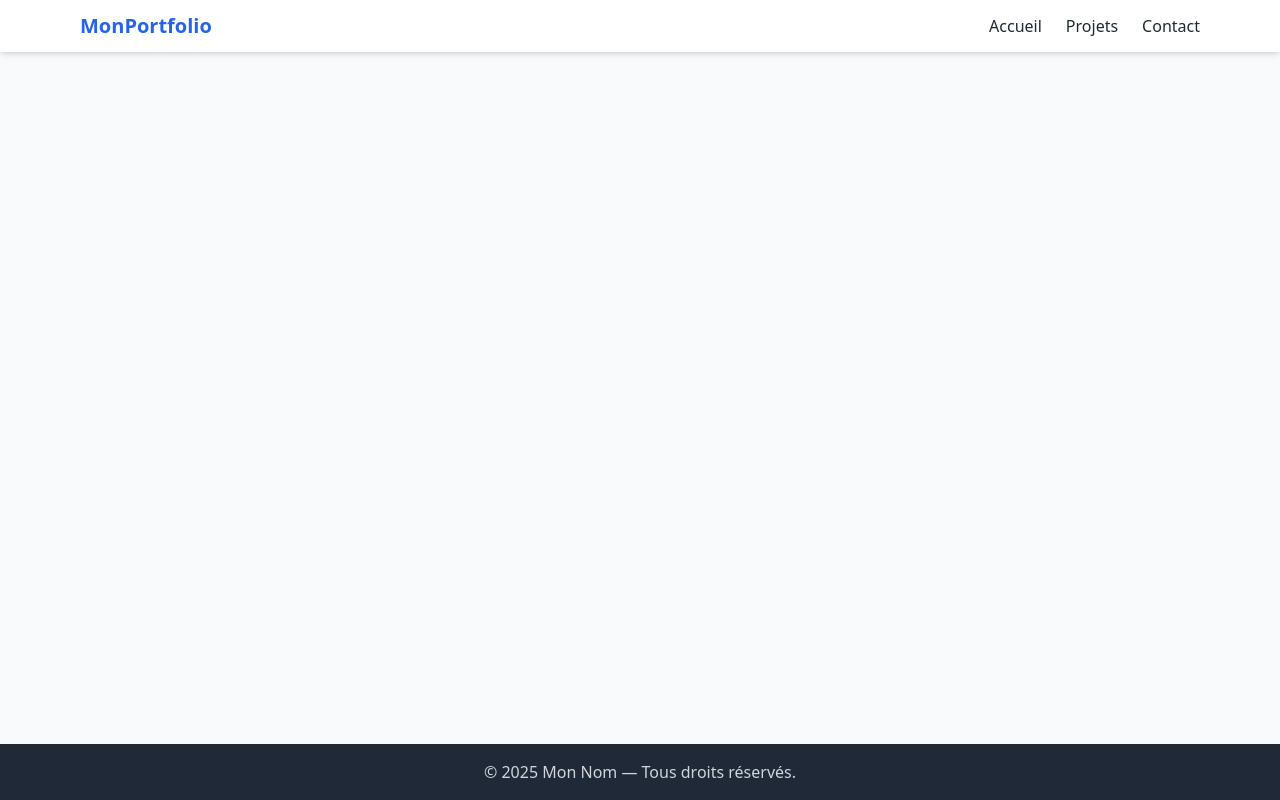
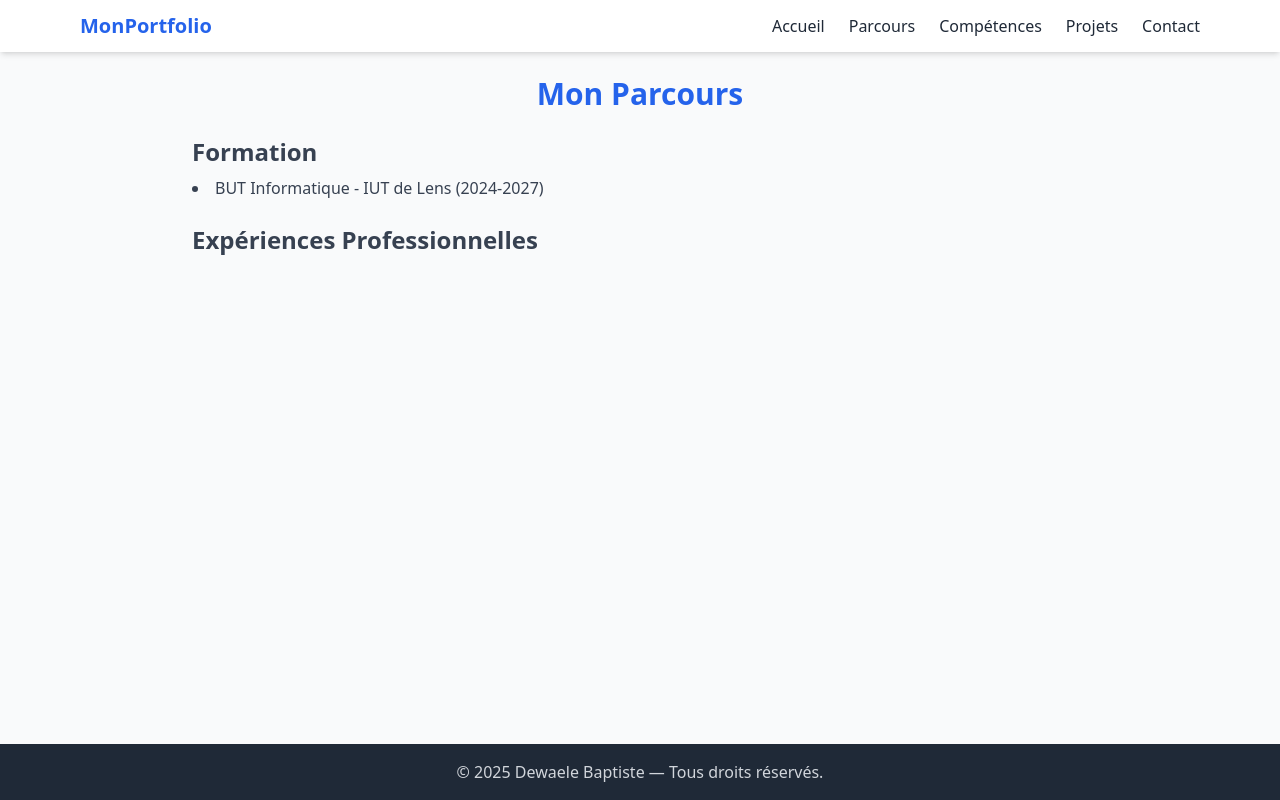
Before and after one commit to gmkiii/portfolio, a React (Vite) app: page /parcours in a window 1280 px wide. Built offline with nearby package versions, Linux system fonts and the light colour scheme.

Commit message:
Initalisation du projet

```diff
--- a/package.json
+++ b/package.json
@@ -10,7 +10,9 @@
     "preview": "vite preview"
   },
   "dependencies": {
+    "gsap": "^3.13.0",
     "react": "^19.1.1",
+    "react-bits": "^1.0.5",
     "react-dom": "^19.1.1",
     "react-router-dom": "^7.9.4"
   },
--- a/src/App.jsx
+++ b/src/App.jsx
@@ -3,7 +3,9 @@ import Navbar from "./components/Navbar";
 import Footer from "./components/Footer";
 import Home from "./pages/Home";
 import Projects from "./pages/Projects";
+import Competence from "./pages/Competence";
 import Contact from "./pages/Contact";
+import Parcours from "./pages/Parcours";
 
 export default function App() {
   return (
@@ -15,6 +17,8 @@ export default function App() {
             <Route path="/" element={<Home />} />
             <Route path="/projects" element={<Projects />} />
             <Route path="/contact" element={<Contact />} />
+            <Route path="/competence" element={<Competence />} />
+            <Route path="/parcours" element={<Parcours/>} />
           </Routes>
         </main>
         <Footer />
--- a/src/components/Footer.jsx
+++ b/src/components/Footer.jsx
@@ -1,7 +1,7 @@
 export default function Footer() {
   return (
     <footer className="bg-gray-800 text-gray-300 text-center py-4">
-      © {new Date().getFullYear()} Mon Nom — Tous droits réservés.
+      © {new Date().getFullYear()} Dewaele Baptiste — Tous droits réservés.
     </footer>
   );
 }
--- a/src/components/Navbar.jsx
+++ b/src/components/Navbar.jsx
@@ -11,6 +11,12 @@ export default function Navbar() {
           <Link to="/" className="hover:text-blue-600">
             Accueil
           </Link>
+          <Link to="/parcours" className="hover:text-blue-600">
+            Parcours
+          </Link>
+          <Link to="/competence" className="hover:text-blue-600">
+            Compétences
+          </Link>
           <Link to="/projects" className="hover:text-blue-600">
             Projets
           </Link>
--- /dev/null
+++ b/src/pages/Competence.jsx
@@ -0,0 +1,19 @@
+export default function Competence() {
+    return (
+        <section className="max-w-4xl mx-auto text-center">
+            <h2 className="text-3xl font-bold text-blue-600 mb-6">Mes Compétences</h2>
+            <div className="grid grid-cols-1 md:grid-cols-2 gap-8">
+                <div>
+                    <h3 className="text-2xl font-semibold mb-4">Frontend</h3>
+                    <ul className="list-disc list-inside text-left text-gray-700">
+                    </ul>
+                </div>
+                <div>
+                    <h3 className="text-2xl font-semibold mb-4">Backend</h3>
+                    <ul className="list-disc list-inside text-left text-gray-700">
+                    </ul>
+                </div>
+            </div>
+        </section>
+    );
+}
--- a/src/pages/Contact.jsx
+++ b/src/pages/Contact.jsx
@@ -7,7 +7,7 @@ export default function Contact() {
         href="mailto:ton.email@example.com"
         className="text-lg bg-blue-600 text-white px-5 py-3 rounded-lg hover:bg-blue-700 transition"
       >
-        ton.email@example.com
+        baptiste.dewaele3@gmail.com
       </a>
     </section>
   );
--- a/src/pages/Home.jsx
+++ b/src/pages/Home.jsx
@@ -2,10 +2,10 @@ export default function Home() {
   return (
     <section className="text-center py-20">
       <h1 className="text-5xl font-bold text-blue-600 mb-4">
-        Salut, je suis <span className="text-gray-900">Ton Nom</span>
+        Salut, je suis <span className="text-gray-900">Baptiste Dewaele</span>
       </h1>
       <p className="text-lg text-gray-600 mb-8">
-        Développeur passionné — bienvenue sur mon portfolio !
+        Bienvenue sur mon portfolio !
       </p>
       <a
         href="/projects"
--- /dev/null
+++ b/src/pages/Parcours.jsx
@@ -0,0 +1,20 @@
+export default function Parcours() {
+    return (
+        <section className="max-w-4xl mx-auto text-center">
+            <h2 className="text-3xl font-bold text-blue-600 mb-6">Mon Parcours</h2>
+            <div className="space-y-6 text-left text-gray-700">
+                <div>
+                    <h3 className="text-2xl font-semibold mb-2">Formation</h3>
+                    <ul className="list-disc list-inside">
+                        <li>BUT Informatique - IUT de Lens (2024-2027)</li>
+                    </ul>
+                </div>
+                <div>
+                    <h3 className="text-2xl font-semibold mb-2">Expériences Professionnelles</h3>
+                    <ul className="list-disc list-inside">
+                    </ul>
+                </div>
+            </div>
+        </section>
+    );
+}
```
Also changed, not shown: 1 other file (tests, documents, lock files or other folders).
